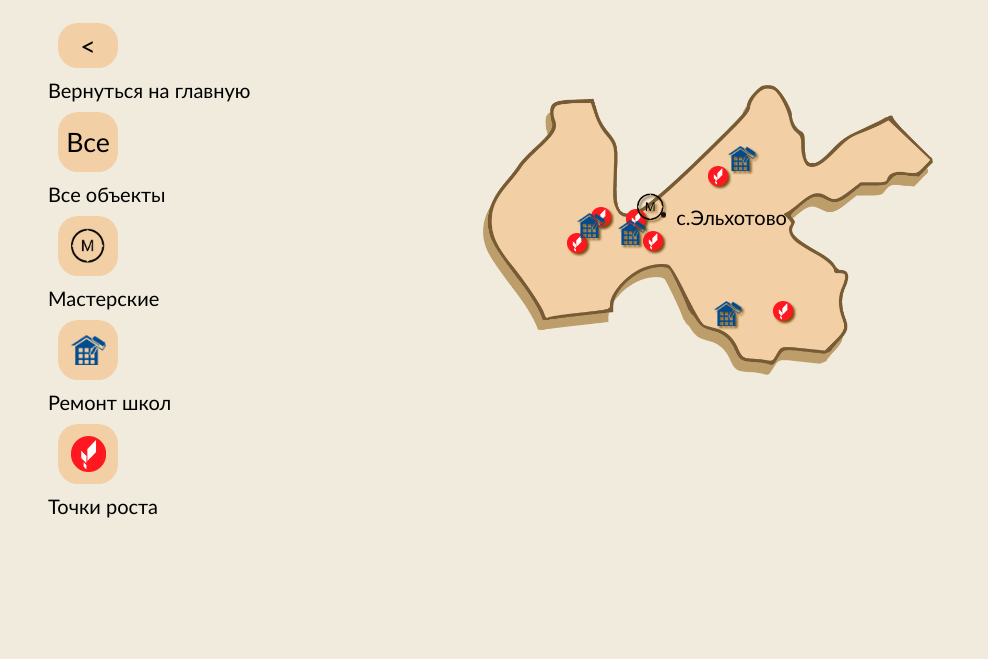
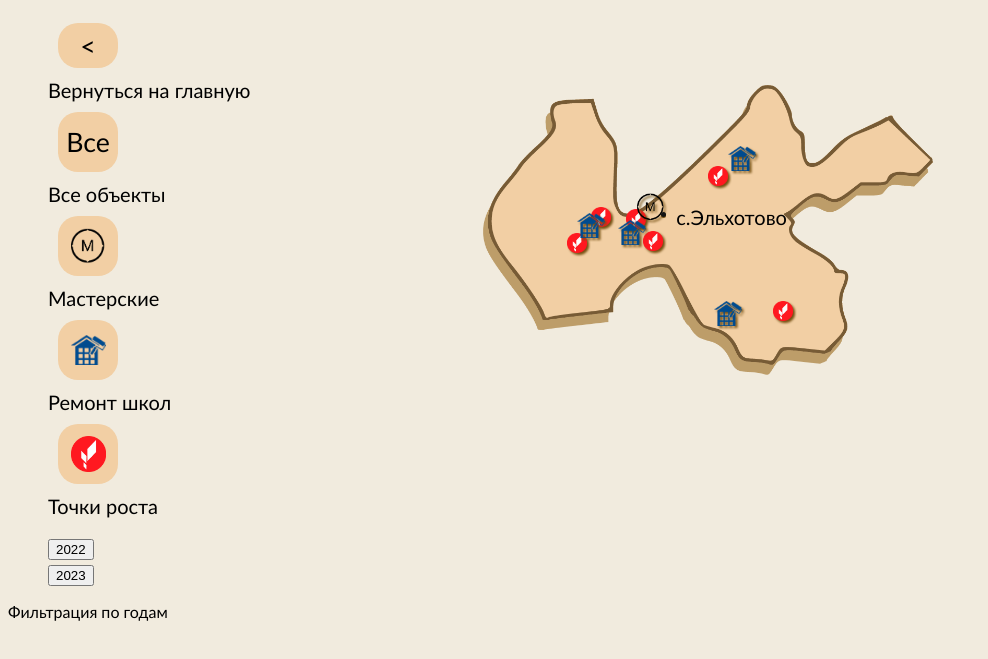
Before and after one commit to RF420/MAP, a plain HTML site: page pages/kirovskiy.html in a window 1280 px wide. Shown: the part 101-760 px from the top of the page, without its empty margins (0-988 px from the left). Drawn offline with Linux system fonts and the light colour scheme.

Commit message:
Update kirovskiy.html

```diff
--- a/pages/kirovskiy.html
+++ b/pages/kirovskiy.html
@@ -56,6 +56,15 @@
                     <span class="filter-button__title">Точки роста</span>
                 </li>
             </ul>
+
+            <div class="yt">
+                <ul class="yf">
+                    <li><button class="yearfilter _filter-button" data-filter="A22">2022</button></li>
+                    <li><button class="yearfilter _filter-button" data-filter="A23">2023</button></li>
+                </ul>
+                <span>Фильтрация по годам</span>
+            </div>
+
         </div>
 
         <div class="main-wrapper">
```
